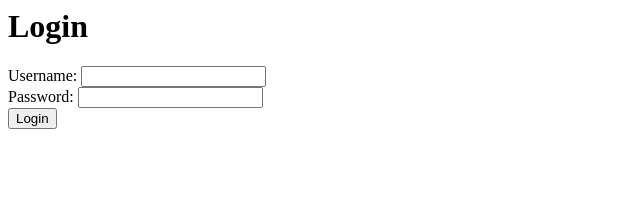
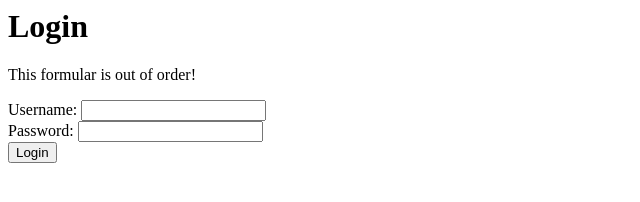
Before and after one commit to Sobotka95/gitflow, a plain HTML site: page login/index.html in a window 1280 px wide. Shown: the whole page, without its empty margins (0-640 px from the left). Drawn offline with Linux system fonts and the light colour scheme.

Commit message:
Added login information text

```diff
--- a/login/index.html
+++ b/login/index.html
@@ -4,6 +4,7 @@
     </head>
     <body>
         <h1>Login</h1>
+        <p>This formular is out of order!</p>
         <form>
             <label>Username: </label> <input type="text" name="username"><br>
             <label>Password: </label> <input type="password" name="password"><br>
```
